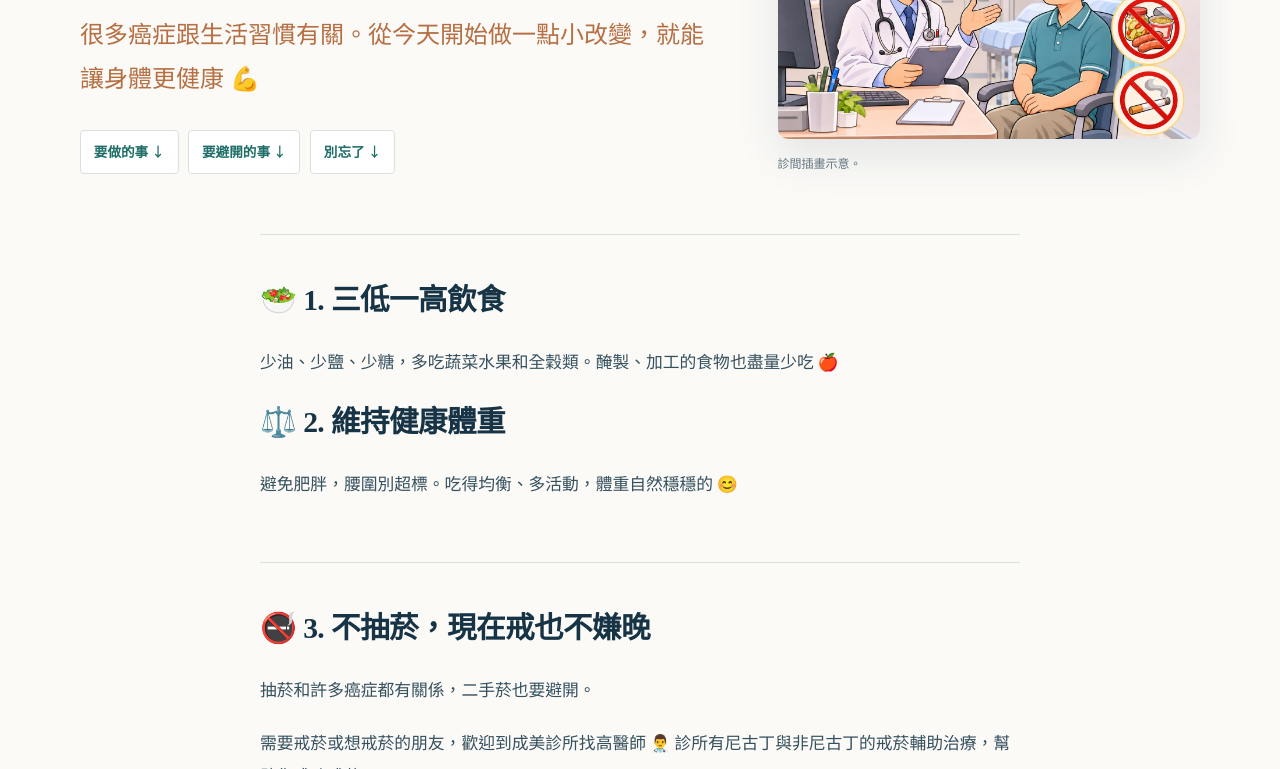
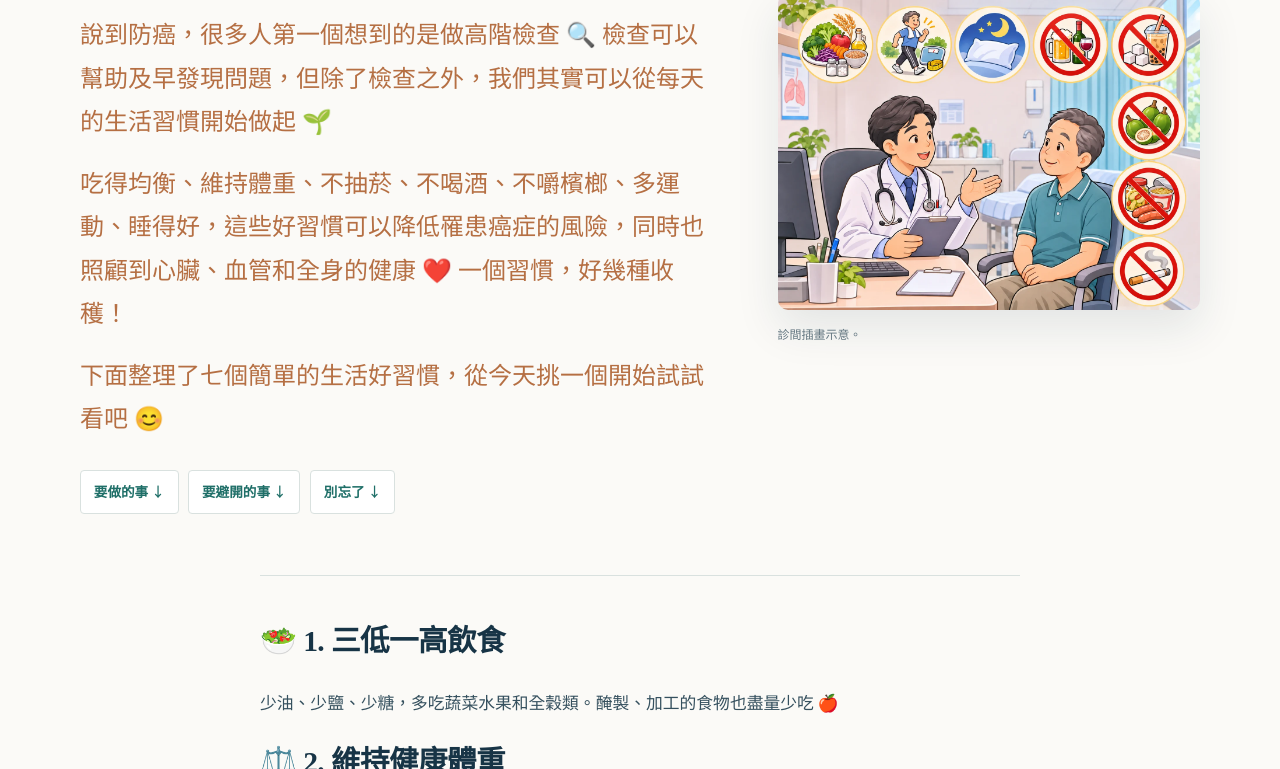
Before and after one commit to kenkao0127-droid/dr-kao-personal-website, a plain HTML site: page education/cancer-prevention-story.html in a window 1280 px wide. Shown: the part 331-1100 px from the top of the page. Drawn offline with Linux system fonts and the light colour scheme.

Commit message:
Add warmer cancer-prevention intro from 店小二

```diff
--- a/education/cancer-prevention-story.html
+++ b/education/cancer-prevention-story.html
@@ -3,13 +3,13 @@
 <head>
   <meta charset="utf-8">
   <meta name="viewport" content="width=device-width, initial-scale=1">
-  <meta name="description" content="很多癌症跟生活習慣有關，從今天開始做一點小改變。">
+  <meta name="description" content="除了高階檢查，從生活習慣做起也能降低癌症風險，同時照顧心臟、血管和全身健康。">
   <meta name="theme-color" content="#173446">
   <link rel="canonical" href="https://kenkao0127-droid.github.io/dr-kao-personal-website/education/cancer-prevention-story.html">
   <meta property="og:type" content="article">
   <meta property="og:locale" content="zh_TW">
   <meta property="og:title" content="從每天的生活開始，降低癌症風險｜防癌衛教">
-  <meta property="og:description" content="很多癌症跟生活習慣有關，從今天開始做一點小改變。">
+  <meta property="og:description" content="除了高階檢查，從生活習慣做起也能降低癌症風險，同時照顧心臟、血管和全身健康。">
   <meta property="og:url" content="https://kenkao0127-droid.github.io/dr-kao-personal-website/education/cancer-prevention-story.html">
   <title>從每天的生活開始，降低癌症風險｜高傳紘醫師・呼吸雜貨店</title>
   <link rel="preconnect" href="https://fonts.googleapis.com">
@@ -28,7 +28,9 @@
     <div class="shell care-hero"><div class="care-hero-copy">
       <p class="care-eyebrow">🏥 防癌衛教單｜店小二說給你聽 🩺</p>
       <h1>🌱 從每天的生活開始，降低癌症風險</h1>
-      <p class="care-deck">很多癌症跟生活習慣有關。從今天開始做一點小改變，就能讓身體更健康 💪</p>
+      <p class="care-deck">說到防癌，很多人第一個想到的是做高階檢查 🔍 檢查可以幫助及早發現問題，但除了檢查之外，我們其實可以從每天的生活習慣開始做起 🌱</p>
+      <p class="care-deck">吃得均衡、維持體重、不抽菸、不喝酒、不嚼檳榔、多運動、睡得好，這些好習慣可以降低罹患癌症的風險，同時也照顧到心臟、血管和全身的健康 ❤️ 一個習慣，好幾種收穫！</p>
+      <p class="care-deck">下面整理了七個簡單的生活好習慣，從今天挑一個開始試試看吧 😊</p>
       <nav class="care-toc" aria-label="文章段落"><a href="#do">要做的事 ↓</a><a href="#avoid">要避開的事 ↓</a><a href="#remember">別忘了 ↓</a></nav>
     </div><figure class="care-figure">
       <img src="../assets/images/cancer-prevention-clinic.webp" width="1448" height="1086" alt="醫師在診間向病人衛教防癌生活習慣，旁邊有均衡飲食、運動、睡眠的小圖，以及禁菸、禁酒、禁檳榔、少含糖飲料與醃製食品的圖示" fetchpriority="high">
```
